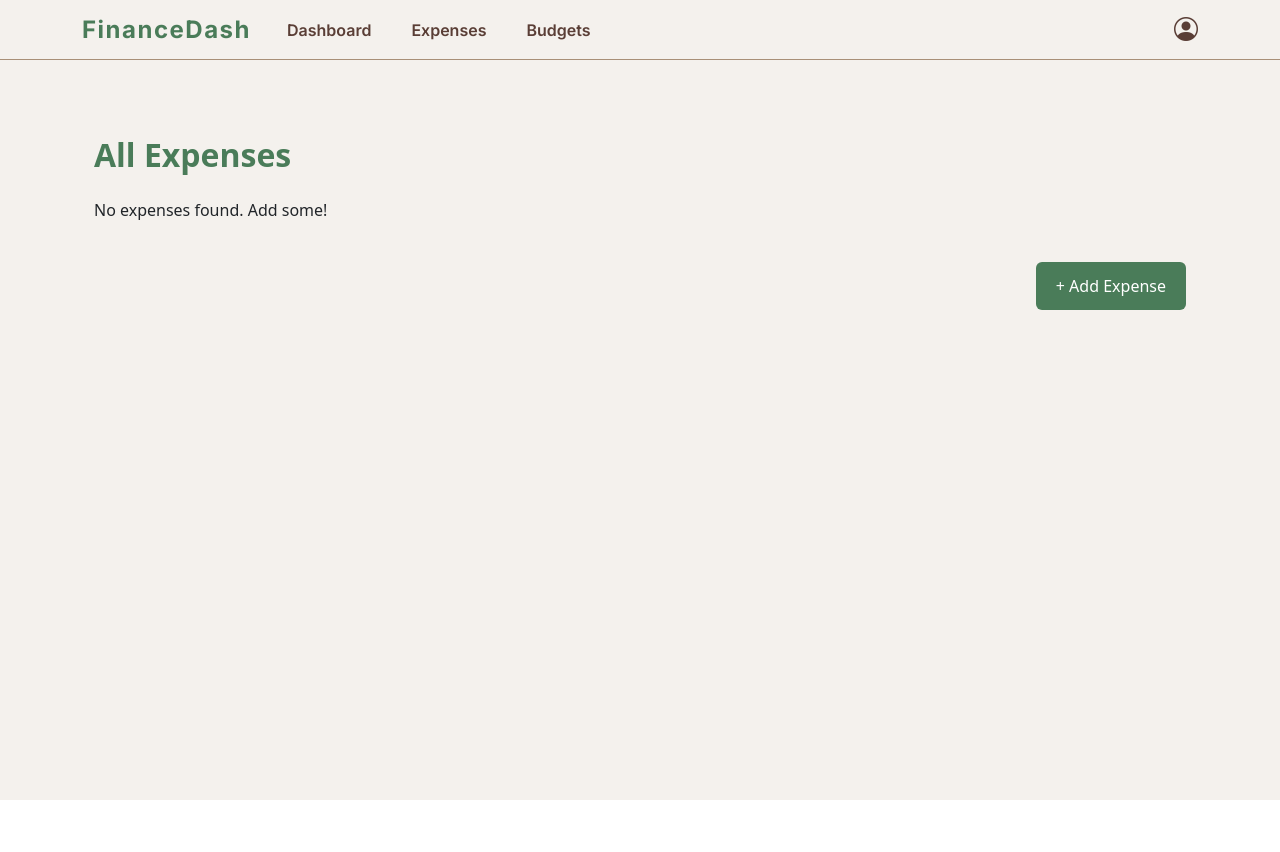
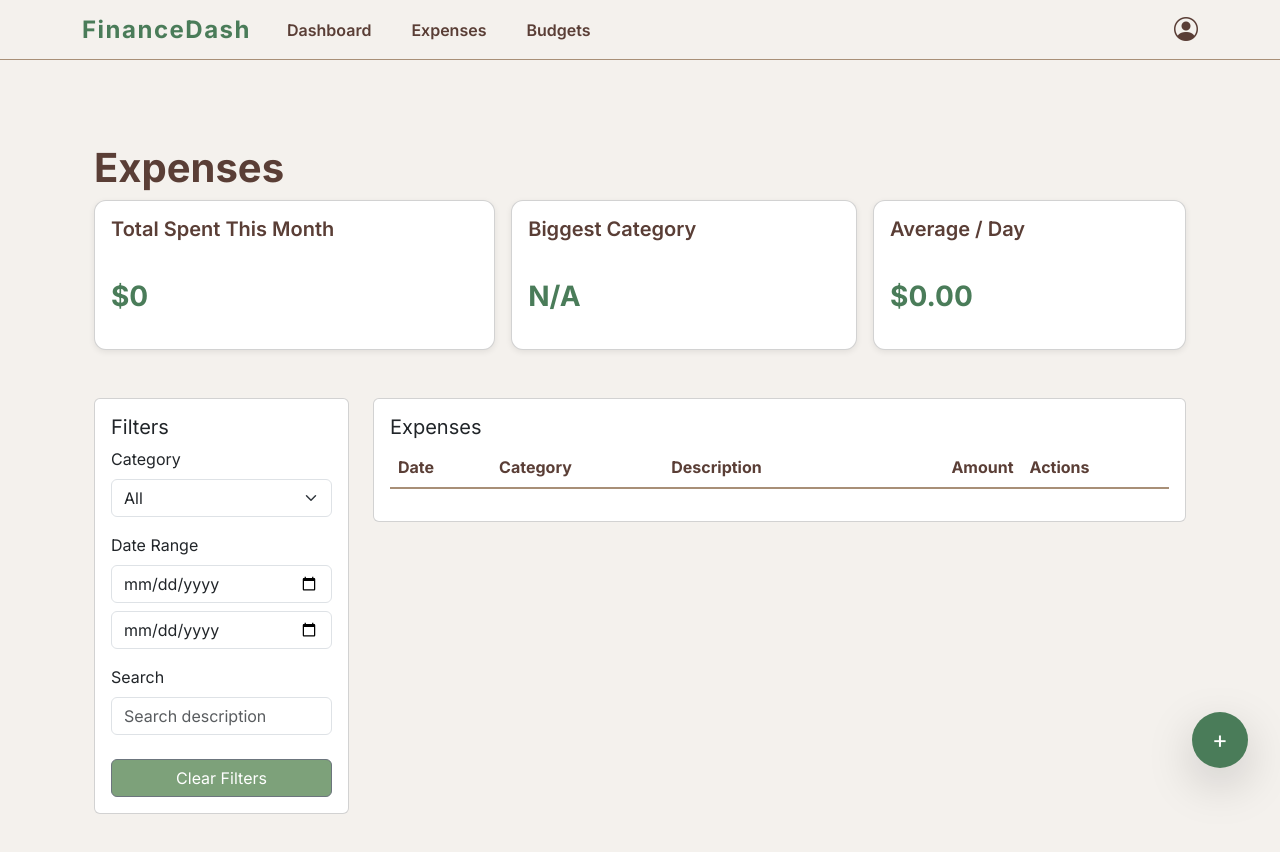
Before and after one commit to c-saylor/personal-finance-dashboard, a React (Create React App) app: page /expenses in a window 1280 px wide. Shown: the top 852 px of the page. Before the commit the page ends 800 px from the top, so only its background shows below. Built offline with nearby package versions, Linux system fonts and the light colour scheme.

Commit message:
update expenses page

```diff
--- a/src/pages/Expenses.tsx
+++ b/src/pages/Expenses.tsx
@@ -1,94 +1,302 @@
-import React, { useState } from 'react';
-import { useFinance, Expense } from '../context/FinanceContext';
-import { Container } from 'react-bootstrap';
-import ExpenseModal from '../components/ExpenseModal';
+import React, { useState } from "react";
+import { Card, Button, Form, Row, Col, Table } from "react-bootstrap";
+import ExpenseModal from "../components/ExpenseModal";
+import { Expense, useFinance } from "../context/FinanceContext";
+import CountUp from "../components/CountUp";
+import { categoryColors } from "../utils/colors";
+
+// Helper to determine readable text color based on background
+const getContrastColor = (hex: string) => {
+  hex = hex.replace("#", "");
+  const r = parseInt(hex.substring(0, 2), 16);
+  const g = parseInt(hex.substring(2, 4), 16);
+  const b = parseInt(hex.substring(4, 6), 16);
+  const luminance = (0.299 * r + 0.587 * g + 0.114 * b) / 255;
+  return luminance > 0.5 ? "#000000" : "#FFFFFF";
+};
+
+type SortConfig = {
+  key: keyof Expense;
+  direction: "asc" | "desc";
+};
 
 const ExpensesPage: React.FC = () => {
-  const { expenses, removeExpense, addExpense, updateExpense } = useFinance();
+  const { expenses, addExpense, updateExpense, removeExpense } = useFinance();
+  const [showModal, setShowModal] = useState(false);
   const [editingExpense, setEditingExpense] = useState<Expense | null>(null);
-  const [showEditModal, setShowEditModal] = useState(false);
 
-  // Handle save after editing or adding
-  const handleSave = (data: Omit<Expense, 'id'>) => {
+  // Filters state
+  const [selectedCategory, setSelectedCategory] = useState<string>("All");
+  const [dateFrom, setDateFrom] = useState<string>("");
+  const [dateTo, setDateTo] = useState<string>("");
+  const [searchTerm, setSearchTerm] = useState<string>("");
+
+  // Sorting state
+  const [sortConfig, setSortConfig] = useState<SortConfig | null>(null);
+
+  const handleModalSave = (expenseData: Omit<Expense, "id">) => {
     if (editingExpense) {
-      updateExpense(editingExpense.id, data);
+      updateExpense(editingExpense.id,{
+        ...editingExpense,
+        ...expenseData
+      });
     } else {
-      addExpense(data);
+      addExpense(expenseData);
     }
-    setShowEditModal(false);
+    setShowModal(false);
     setEditingExpense(null);
   };
 
+  const handleClearFilters = () => {
+    setSelectedCategory("All");
+    setDateFrom("");
+    setDateTo("");
+    setSearchTerm("");
+  };
+
+  const handleDelete = (expenseId: string) => {
+    if (window.confirm("Are you sure you want to delete this expense?")) {
+      // Assuming useFinance has a deleteExpense method
+      removeExpense(expenseId);
+    }
+  };
+
+  const handleEditClick = (exp: Expense) => {
+    setEditingExpense(exp);
+    setShowModal(true);
+  }
+
+  const handleSort = (key: keyof Expense) => {
+    if (sortConfig && sortConfig.key === key) {
+      // toggle direction
+      setSortConfig({
+        key,
+        direction: sortConfig.direction === "asc" ? "desc" : "asc",
+      });
+    } else {
+      setSortConfig({ key, direction: "asc" });
+    }
+  };
+
+  // Filter expenses
+  const filteredExpenses = expenses
+    .filter((exp) => {
+      const expDate = new Date(exp.date);
+      if (selectedCategory !== "All" && exp.category !== selectedCategory) return false;
+      if (dateFrom && expDate < new Date(dateFrom)) return false;
+      if (dateTo && expDate > new Date(dateTo)) return false;
+      if (searchTerm && !exp.description.toLowerCase().includes(searchTerm.toLowerCase()))
+        return false;
+      return true;
+    })
+    .sort((a, b) => {
+      if (!sortConfig) return 0;
+      const { key, direction } = sortConfig;
+      let aValue = a[key];
+      let bValue = b[key];
+      if (key === "date") {
+        aValue = new Date(aValue as string).getTime();
+        bValue = new Date(bValue as string).getTime();
+      }
+      if (aValue < bValue) return direction === "asc" ? -1 : 1;
+      if (aValue > bValue) return direction === "asc" ? 1 : -1;
+      return 0;
+    });
+
+  // Summary calculations based on current month
+  const now = new Date();
+  const currentMonth = now.getMonth();
+  const currentYear = now.getFullYear();
+
+  const thisMonthsExpenses = filteredExpenses.filter((exp) => {
+    const expDate = new Date(exp.date);
+    return expDate.getMonth() === currentMonth && expDate.getFullYear() === currentYear;
+  });
+
+  const totalSpent = thisMonthsExpenses.reduce((sum, exp) => sum + exp.amount, 0);
+
+  const categoryTotals: Record<string, number> = {};
+  thisMonthsExpenses.forEach((exp) => {
+    categoryTotals[exp.category] = (categoryTotals[exp.category] || 0) + exp.amount;
+  });
+
+  const biggestCategory =
+    Object.keys(categoryTotals).length > 0
+      ? Object.entries(categoryTotals).sort((a, b) => b[1] - a[1])[0][0]
+      : "N/A";
+
+  const daysElapsed = now.getDate();
+  const averagePerDay = daysElapsed > 0 ? totalSpent / daysElapsed : 0;
+
+  const categories = Object.keys(categoryColors);
+
   return (
-    <Container className="expenses">
-      <h1>All Expenses</h1>
+    <div className="expenses-page container py-4">
+      <h1>Expenses</h1>
 
-      {expenses.length === 0 ? (
-        <p className="no-expenses">No expenses found. Add some!</p>
-      ) : (
-        <table className="expenses-table">
+      {/* Summary Cards */}
+      <div className="summary-cards mb-5 d-flex gap-3">
+        <div className="card p-3 flex-fill">
+          <div className="d-flex justify-content-between align-items-center mb-2">
+            <h5>Total Spent This Month</h5>
+          </div>
+          <p className="fs-3 fw-bold summary-value">
+            <CountUp value={totalSpent} prefix="$" />
+          </p>
+        </div>
+
+        <div className="card p-3 flex-fill">
+          <div className="d-flex justify-content-between align-items-center mb-2">
+            <h5>Biggest Category</h5>
+          </div>
+          <p className="fs-3 fw-bold summary-value">{biggestCategory}</p>
+        </div>
+
+        <div className="card p-3 flex-fill">
+          <div className="d-flex justify-content-between align-items-center mb-2">
+            <h5>Average / Day</h5>
+          </div>
+          <p className="fs-3 fw-bold summary-value">${averagePerDay.toFixed(2)}</p>
+        </div>
+      </div>
+
+      <Row>
+        {/* Filters Sidebar */}
+        <Col md={3} className="mb-4">
+          <Card className="filters-card">
+            <Card.Body>
+              <Card.Title>Filters</Card.Title>
+              <Form>
+                <Form.Group className="mb-3">
+                  <Form.Label>Category</Form.Label>
+                  <Form.Select
+                    value={selectedCategory}
+                    onChange={(e) => setSelectedCategory(e.target.value)}
+                  >
+                    <option value="All">All</option>
+                    {categories.map((cat) => (
+                      <option key={cat} value={cat}>
+                        {cat}
+                      </option>
+                    ))}
+                  </Form.Select>
+                </Form.Group>
+
+                <Form.Group className="mb-3">
+                  <Form.Label>Date Range</Form.Label>
+                  <Form.Control
+                    type="date"
+                    value={dateFrom}
+                    onChange={(e) => setDateFrom(e.target.value)}
+                  />
+                  <Form.Control
+                    type="date"
+                    className="mt-2"
+                    value={dateTo}
+                    onChange={(e) => setDateTo(e.target.value)}
+                  />
+                </Form.Group>
+
+                <Form.Group className="mb-3">
+                  <Form.Label>Search</Form.Label>
+                  <Form.Control
+                    type="text"
+                    placeholder="Search description"
+                    value={searchTerm}
+                    onChange={(e) => setSearchTerm(e.target.value)}
+                  />
+                </Form.Group>
+                <Button
+                  variant="secondary"
+                  className="mt-2 w-100 clear-filter-btn"
+                  onClick={handleClearFilters}
+                >
+                  Clear Filters
+                </Button>
+              </Form>
+            </Card.Body>
+          </Card>
+        </Col>
+
+        {/* Expenses Table */}
+        <Col md={9}>
+          <Card className="expenses-card">
+            <Card.Body>
+              <Card.Title>Expenses</Card.Title>
+              <Table hover responsive className="expenses-table">
                 <thead>
                   <tr>
-              <th>Description</th>
-              <th>Amount ($)</th>
-              <th>Category</th>
-              <th>Date</th>
+                    <th onClick={() => handleSort("date")} style={{ cursor: "pointer" }}>
+                      Date {sortConfig?.key === "date" ? (sortConfig.direction === "asc" ? "▲" : "▼") : ""}
+                    </th>
+                    <th onClick={() => handleSort("category")} style={{ cursor: "pointer" }}>
+                      Category {sortConfig?.key === "category" ? (sortConfig.direction === "asc" ? "▲" : "▼") : ""}
+                    </th>
+                    <th onClick={() => handleSort("description")} style={{ cursor: "pointer" }}>
+                      Description {sortConfig?.key === "description" ? (sortConfig.direction === "asc" ? "▲" : "▼") : ""}
+                    </th>
+                    <th onClick={() => handleSort("amount")} className="text-end" style={{ cursor: "pointer" }}>
+                      Amount {sortConfig?.key === "amount" ? (sortConfig.direction === "asc" ? "▲" : "▼") : ""}
+                    </th>
                     <th>Actions</th>
                   </tr>
                 </thead>
                 <tbody>
-            {expenses.map(({ id, description, amount, category, date }) => (
-              <tr key={id}>
-                <td>{description}</td>
-                <td>${amount.toFixed(2)}</td>
-                <td>{category}</td>
-                <td>{new Date(date).toLocaleDateString()}</td>
+                  {filteredExpenses.map((exp) => {
+                    const bgColor = categoryColors[exp.category] || "#4A7C59";
+                    const textColor = getContrastColor(bgColor);
+                    return (
+                      <tr key={exp.id}>
+                        <td>{exp.date}</td>
                         <td>
-                  <button
-                    className="btn btn-sm btn-outline-primary me-2"
-                    onClick={() => {
-                      setEditingExpense({ id, description, amount, category, date });
-                      setShowEditModal(true);
+                          <span
+                            className="badge"
+                            style={{
+                              backgroundColor: bgColor,
+                              color: textColor,
+                              borderRadius: "0.5rem",
+                              padding: "0.35em 0.75em",
+                              fontSize: "0.85rem",
                             }}
                           >
+                            {exp.category}
+                          </span>
+                        </td>
+                        <td>{exp.description}</td>
+                        <td className="text-end">${exp.amount.toFixed(2)}</td>
+                        <td>
+                          <Button size="sm" variant="outline-primary" className="me-2" onClick={() => handleEditClick(exp)}>
                             Edit
-                  </button>
-                  <button
-                    className="btn btn-sm btn-outline-danger"
-                    onClick={() => {
-                      if (window.confirm('Are you sure you want to delete this expense?')) {
-                        removeExpense(id);
-                      }
-                    }}
-                  >
+                          </Button>
+                          <Button size="sm" variant="outline-danger" onClick={() => handleDelete(exp.id)}>
                             Delete
-                  </button>
+                          </Button>
                         </td>
                       </tr>
-            ))}
+                    );
+                  })}
                 </tbody>
-        </table>
-      )}
+              </Table>
+            </Card.Body>
+          </Card>
+        </Col>
+      </Row>
 
-      {/* Add Expense Button */}
-      <button
-        className="add-expense-btn"
-        onClick={() => {
-          setEditingExpense(null);
-          setShowEditModal(true);
-        }}
+      <Button
+        variant="primary"
+        className="add-expense-btn rounded-circle shadow-lg position-fixed"
+        onClick={() => setShowModal(true)}
       >
-        + Add Expense
-      </button>
+        +
+      </Button>
 
-      {/* Expense Modal */}
       <ExpenseModal
         expense={editingExpense}
-        isOpen={showEditModal}
-        onClose={() => setShowEditModal(false)}
-        onSave={handleSave}
+        isOpen={showModal}
+        onClose={() => setShowModal(false)}
+        onSave={handleModalSave}
       />
-    </Container>
+    </div>
   );
 };
 
--- a/src/styles/_expenses.scss
+++ b/src/styles/_expenses.scss
@@ -1,58 +1,45 @@
-.expenses {
-    background: $background;
-    padding-top: 1rem;
+.expenses-page {
+  background-color: $background;
+  font-family: $font-primary;
 
   h1 {
-        color: $primary-green;
-        font-weight: 600;
-        font-size: 2rem;
-        margin-bottom: 1.5rem;
+    color: $accent-brown;
+    font-weight: 700;
   }
 
   .expenses-table {
-        width: 100%;
-        border-collapse: collapse;
-        background-color: $white;
-        box-shadow: 0 2px 8px rgba(0, 0, 0, 0.05);
-        border-radius: 8px;
-        overflow: hidden;
+    th {
+      border-bottom: 2px solid $light-brown;
+      color: $accent-brown;
+    }
 
-        thead {
+    td {
+      vertical-align: middle;
+    }
+
+    tbody tr:hover {
       background-color: $secondary-green;
-            color: $white;
-            text-align: left;
-
-            th {
-                padding: 1rem;
-                font-weight: 500;
     }
   }
 
-        tbody {
-            tr {
-                border-bottom: 1px solid $light-brown;
-
-                td {
-                    padding: 0.75rem 1rem;
-                    color: $accent-brown;
-                }
-            }
+  .clear-filter-btn {
+    background-color: $secondary-green;
+    &:hover {
+        background-color: $primary-green;
     }
   }
 
   .add-expense-btn {
-        margin-top: 1.5rem;
+    bottom: 2rem;
+    right: 2rem;
+    width: 56px;
+    height: 56px;
     background-color: $primary-green;
-        color: $white;
-        padding: 0.75rem 1.25rem;
-        border-radius: 6px;
-        font-weight: 500;
-        transition: background-color 0.2s ease;
-        float: right;
     border: none;
+    font-size: 1.5rem;
 
     &:hover {
-            background-color: darken($primary-green, 8%);
+      background-color: $secondary-green;
     }
   }
 }
```
Lines whose indentation alone changed are shown as unchanged.
